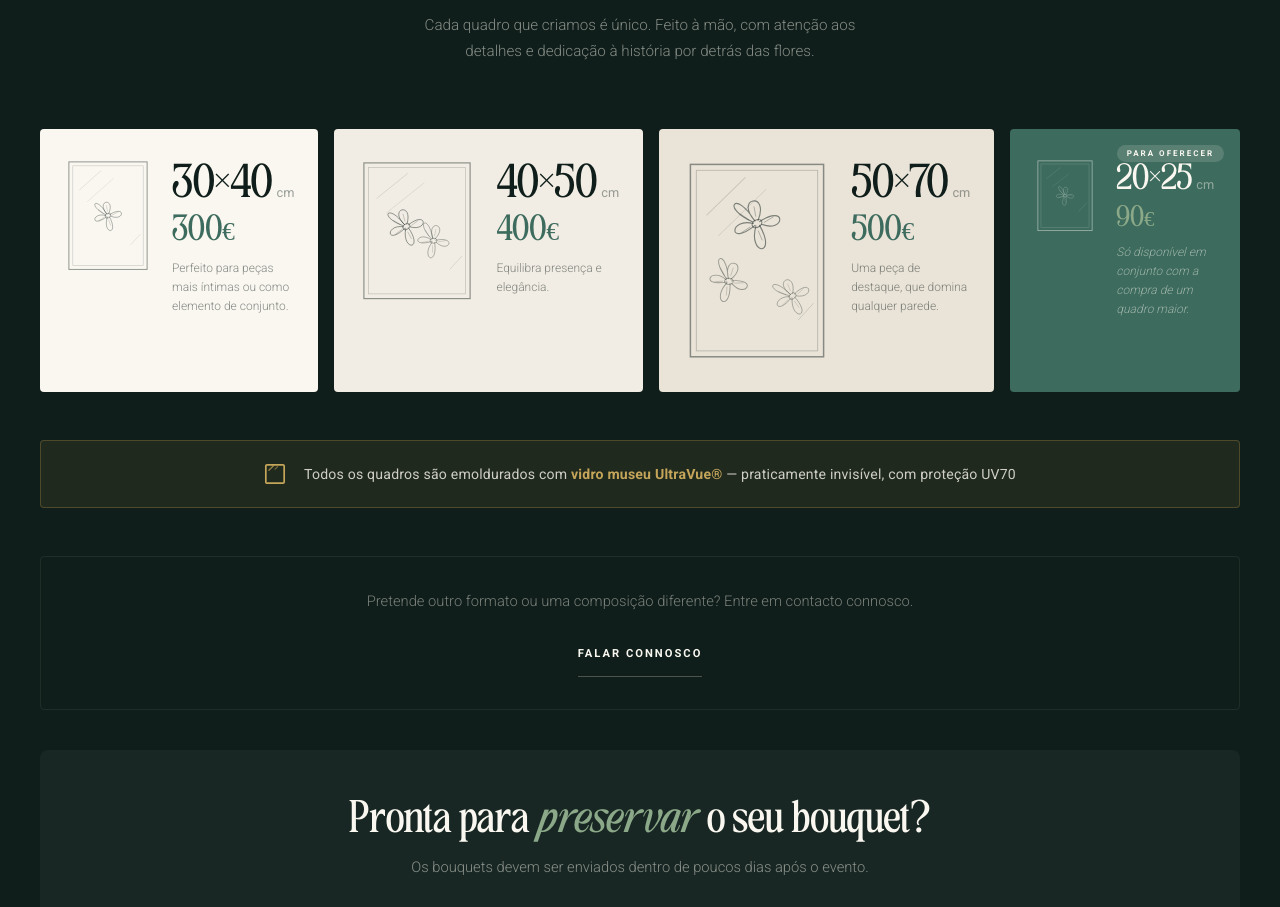
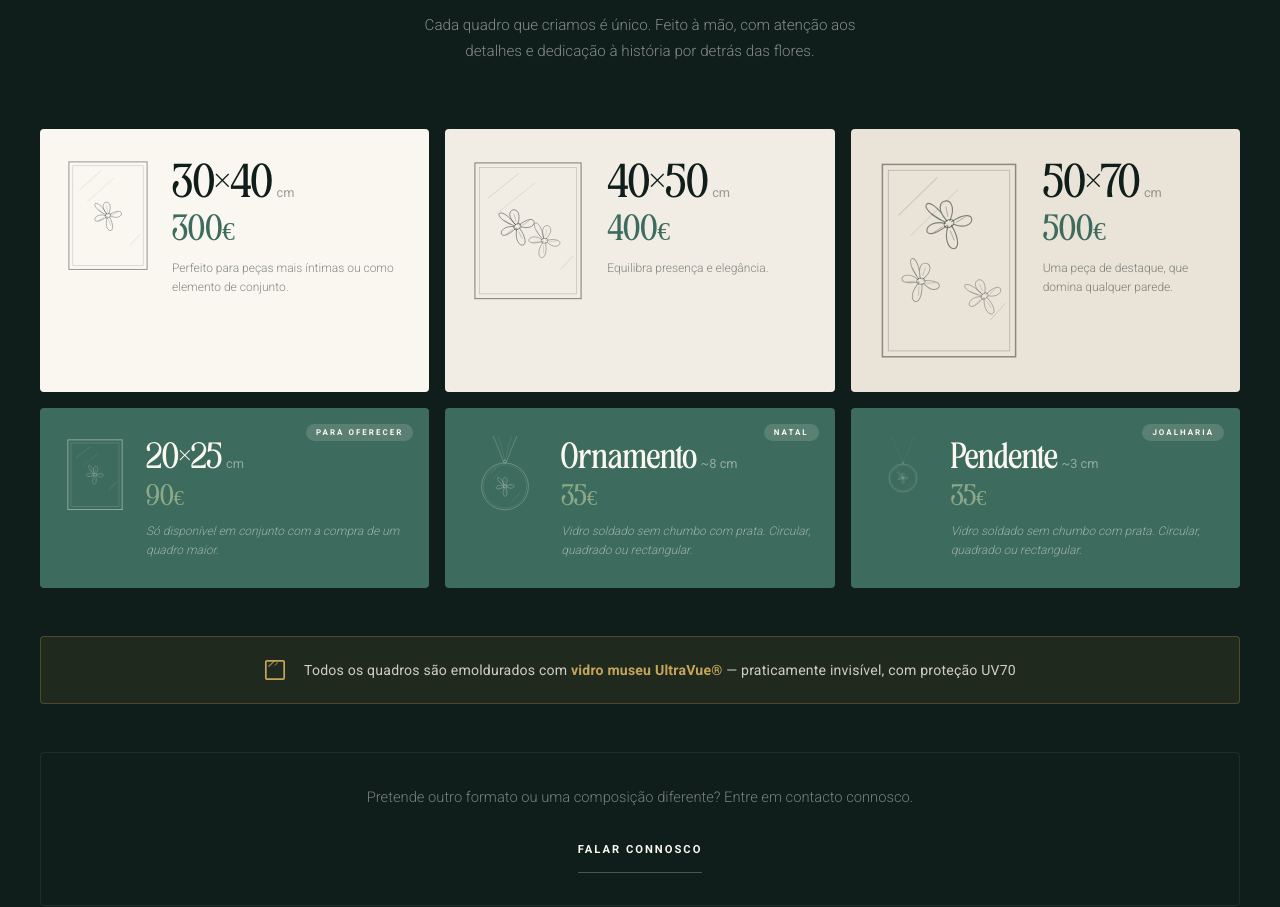
Before and after one commit to floresabeirario/fbr-website, a Next.js app: page /opcoes-e-precos in a window 1280 px wide. Shown: the part 2648-3555 px from the top of the page. Built offline with nearby package versions, Linux system fonts and the light colour scheme.

Commit message:
Update client.jsx

```diff
--- a/app/opcoes-e-precos/client.jsx
+++ b/app/opcoes-e-precos/client.jsx
@@ -83,6 +83,60 @@ function FrameSVG({ vw, vh, flowers, svgWidth, label, dark = false }) {
   );
 }
 
+function OrnamentSVG({ svgWidth, light = false }) {
+  const s = light ? "rgba(250,247,240,0.55)" : "rgba(15,30,26,0.45)";
+  const s2 = light ? "rgba(250,247,240,0.35)" : "rgba(15,30,26,0.28)";
+  return (
+    <svg xmlns="http://www.w3.org/2000/svg" viewBox="0 0 400 500"
+      style={{ width: svgWidth, height: "auto", display: "block" }}
+      aria-label="Ilustração ornamento de natal">
+      <path d="M 130 -10 Q 165 70 192 145" stroke={s} strokeWidth="2" fill="none" strokeLinecap="round"/>
+      <path d="M 270 -10 Q 235 70 208 145" stroke={s} strokeWidth="2" fill="none" strokeLinecap="round"/>
+      <path d="M 160 -10 Q 185 60 198 135" stroke={s2} strokeWidth="1.5" fill="none" strokeLinecap="round"/>
+      <path d="M 240 -10 Q 215 60 202 135" stroke={s2} strokeWidth="1.5" fill="none" strokeLinecap="round"/>
+      <circle cx="200" cy="142" r="8" stroke={s} strokeWidth="2.5" fill="none"/>
+      <circle cx="200" cy="280" r="130" stroke={s} strokeWidth="2.5" fill="none"/>
+      <circle cx="200" cy="280" r="120" stroke={s2} strokeWidth="1.5" fill="none"/>
+      <line x1="120" y1="210" x2="160" y2="170" stroke={s2} strokeWidth="1.5" strokeLinecap="round"/>
+      <line x1="135" y1="235" x2="175" y2="195" stroke={s2} strokeWidth="1.5" strokeLinecap="round"/>
+      <line x1="240" y1="360" x2="280" y2="320" stroke={s2} strokeWidth="1.5" strokeLinecap="round"/>
+      <g transform="translate(200, 280) scale(1.6) translate(-100, -125)">
+        <path d="M 98 121 C 75 85, 125 85, 102 121 M 104 123 C 145 105, 135 145, 106 127 M 103 128 C 120 175, 80 165, 98 128 M 97 127 C 55 150, 65 110, 95 124 M 95 122 C 55 95, 80 75, 97 120"
+          stroke={s} strokeWidth="1.5" fill="none" strokeLinejoin="round" strokeLinecap="round"/>
+        <path d="M 100 115 L 100 102 M 110 125 L 123 120 M 100 135 L 103 148 M 90 128 L 78 133 M 90 118 L 80 108"
+          stroke={s2} strokeWidth="1" strokeLinecap="round"/>
+        <ellipse cx="100" cy="125" rx="7" ry="5" transform="rotate(-20 100 125)" stroke={s} strokeWidth="1.5" fill="none"/>
+      </g>
+    </svg>
+  );
+}
+
+function PendantSVG({ svgWidth, light = false }) {
+  const s = light ? "rgba(250,247,240,0.55)" : "rgba(15,30,26,0.45)";
+  const s2 = light ? "rgba(250,247,240,0.35)" : "rgba(15,30,26,0.28)";
+  return (
+    <svg xmlns="http://www.w3.org/2000/svg" viewBox="0 0 400 500"
+      style={{ width: svgWidth, height: "auto", display: "block" }}
+      aria-label="Ilustração pendente para colar">
+      <path d="M 197 186 L 120 0" stroke={s2} strokeWidth="1" fill="none" strokeLinecap="round"/>
+      <path d="M 203 186 L 280 0" stroke={s2} strokeWidth="1" fill="none" strokeLinecap="round"/>
+      <circle cx="200" cy="193" r="7" stroke={s} strokeWidth="2" fill="none"/>
+      <circle cx="200" cy="300" r="100" stroke={s} strokeWidth="2.5" fill="none"/>
+      <circle cx="200" cy="300" r="90" stroke={s2} strokeWidth="1.5" fill="none"/>
+      <line x1="140" y1="245" x2="170" y2="215" stroke={s2} strokeWidth="1.5" strokeLinecap="round"/>
+      <line x1="155" y1="265" x2="180" y2="240" stroke={s2} strokeWidth="1.5" strokeLinecap="round"/>
+      <line x1="230" y1="360" x2="260" y2="330" stroke={s2} strokeWidth="1.5" strokeLinecap="round"/>
+      <g transform="translate(200, 300) scale(1.2) translate(-100, -125)">
+        <path d="M 98 121 C 75 85, 125 85, 102 121 M 104 123 C 145 105, 135 145, 106 127 M 103 128 C 120 175, 80 165, 98 128 M 97 127 C 55 150, 65 110, 95 124 M 95 122 C 55 95, 80 75, 97 120"
+          stroke={s} strokeWidth="1.5" fill="none" strokeLinejoin="round" strokeLinecap="round"/>
+        <path d="M 100 115 L 100 102 M 110 125 L 123 120 M 100 135 L 103 148 M 90 128 L 78 133 M 90 118 L 80 108"
+          stroke={s2} strokeWidth="1" strokeLinecap="round"/>
+        <ellipse cx="100" cy="125" rx="7" ry="5" transform="rotate(-20 100 125)" stroke={s} strokeWidth="1.5" fill="none"/>
+      </g>
+    </svg>
+  );
+}
+
 const frames = [
   {
     size: "30×40", unit: "cm", price: "300",
@@ -119,6 +173,22 @@ const frames = [
     flowers: [
       { cx: 80, cy: 100, scale: 0.72, rotate: 6, opacity: 0.42 },
     ],
+  },
+  {
+    size: "Ornamento", unit: "~8 cm", price: "35",
+    desc: "Vidro soldado sem chumbo com prata. Circular, quadrado ou rectangular.",
+    addon: true,
+    badge: "Natal",
+    customSvg: "ornament",
+    svgWidth: "72px",
+  },
+  {
+    size: "Pendente", unit: "~3 cm", price: "35",
+    desc: "Vidro soldado sem chumbo com prata. Circular, quadrado ou rectangular.",
+    addon: true,
+    badge: "Joalharia",
+    customSvg: "pendant",
+    svgWidth: "56px",
   },
 ];
 
@@ -346,10 +416,10 @@ export default function OpcoesClient() {
             </div>
           </Reveal>
 
-          {/* Cartões creme sobre fundo escuro — 4 colunas */}
-          <div className="pricing-4col" style={{ display: "grid", gridTemplateColumns: "repeat(4, 1fr)", gap: "16px", marginBottom: "48px" }}>
+          {/* Cartões — 3 colunas: 2 linhas (3 quadros + 3 extras) */}
+          <div className="pricing-grid" style={{ display: "grid", gridTemplateColumns: "repeat(3, 1fr)", gap: "16px", marginBottom: "48px" }}>
             {frames.map((item, i) => (
-              <Reveal key={i} delay={i * 0.1}>
+              <Reveal key={i} delay={(i % 3) * 0.1}>
                 <div style={{
                   backgroundColor: item.addon
                     ? "#3D6B5E"
@@ -360,11 +430,11 @@ export default function OpcoesClient() {
                   height: "100%",
                   boxSizing: "border-box",
                   borderRadius: "4px",
-                  border: item.addon ? "none" : "none",
+                  border: "none",
                   position: "relative",
                 }}>
 
-                  {/* Badge "Para oferecer" no card addon */}
+                  {/* Badge */}
                   {item.addon && (
                     <span style={{
                       position: "absolute", top: "16px", right: "16px",
@@ -374,7 +444,7 @@ export default function OpcoesClient() {
                       fontFamily: "Roboto, sans-serif", fontWeight: 600,
                       padding: "4px 10px", borderRadius: "100px",
                     }}>
-                      Para oferecer
+                      {item.badge || "Para oferecer"}
                     </span>
                   )}
 
@@ -383,6 +453,11 @@ export default function OpcoesClient() {
 
                     {/* SVG à esquerda */}
                     <div style={{ flexShrink: 0 }}>
+                      {item.customSvg === "ornament" ? (
+                        <OrnamentSVG svgWidth={item.svgWidth} light={true} />
+                      ) : item.customSvg === "pendant" ? (
+                        <PendantSVG svgWidth={item.svgWidth} light={true} />
+                      ) : (
                         <FrameSVG
                           vw={item.vw} vh={item.vh}
                           flowers={item.flowers}
@@ -390,6 +465,7 @@ export default function OpcoesClient() {
                           label={item.size}
                           dark={item.addon ? false : true}
                         />
+                      )}
                     </div>
 
                     {/* Dimensão + Preço + Desc à direita */}
@@ -789,14 +865,14 @@ export default function OpcoesClient() {
 
         /* Mobile: 1 coluna */
         @media (max-width: 640px) {
-          .pricing-4col {
+          .pricing-grid {
             grid-template-columns: 1fr !important;
           }
         }
 
         /* Tablet: 2 colunas */
         @media (min-width: 641px) and (max-width: 1023px) {
-          .pricing-4col {
+          .pricing-grid {
             grid-template-columns: repeat(2, 1fr) !important;
           }
         }
```
Lines whose indentation alone changed are shown as unchanged.
